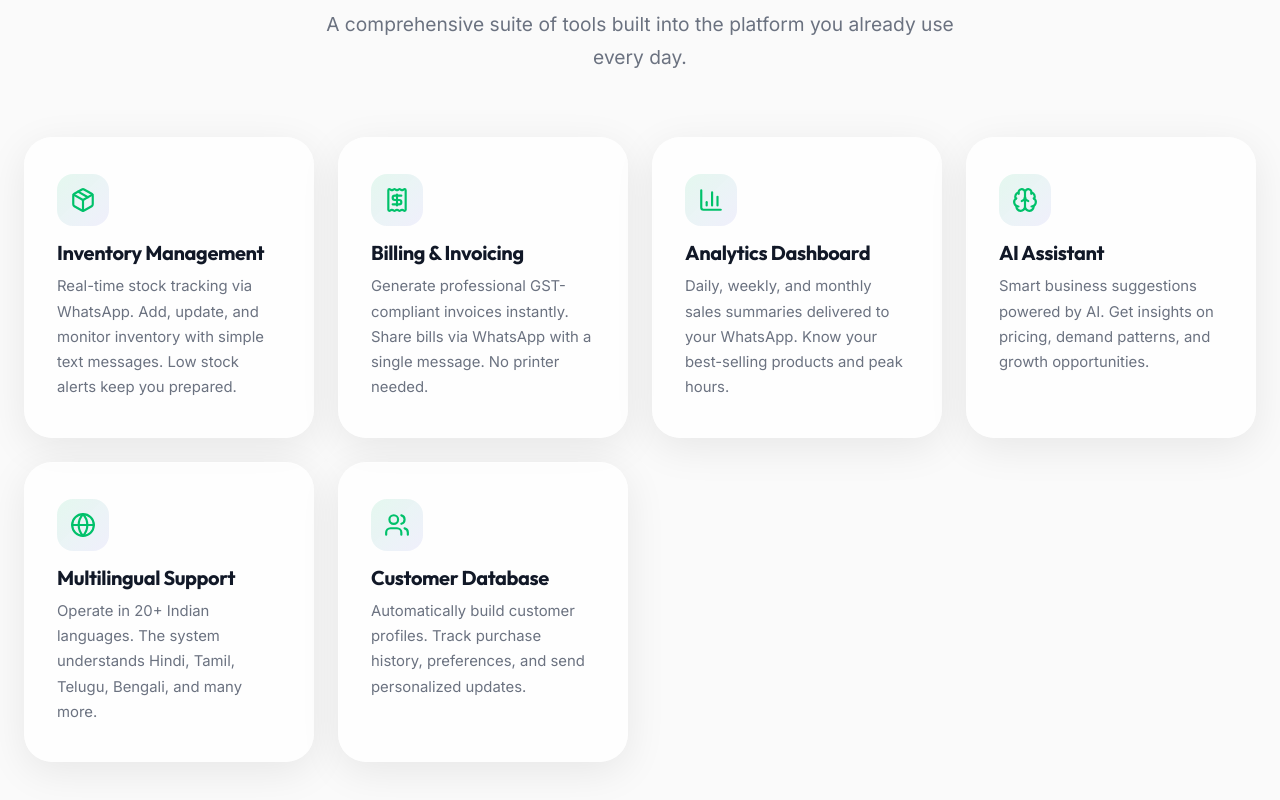
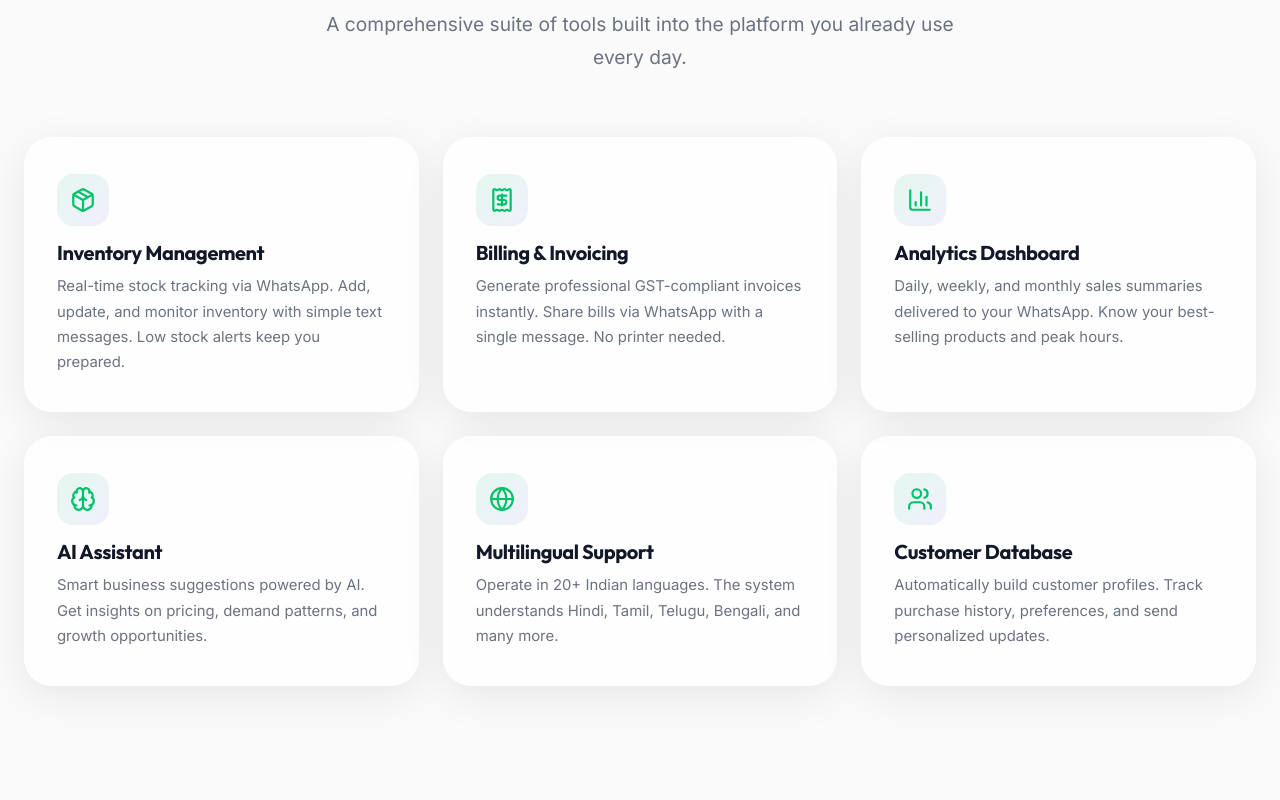
Before and after one commit to korrakiran/karobaar_web, a React (Vite) app: page /about in a window 1280 px wide. Shown: the part 1160-1960 px from the top of the page. Built offline with nearby package versions, Linux system fonts and the light colour scheme.

Commit message:
Fix: change capabilities grid layout on About page to a balanced 3x2 grid (3 per row) on desktop

```diff
--- a/src/pages/About.jsx
+++ b/src/pages/About.jsx
@@ -105,7 +105,7 @@
           <h2 className="section-title">What Karobaar <span className="gradient-text">Can Do</span></h2>
           <p className="section-subtitle">A comprehensive suite of tools built into the platform you already use every day.</p>
         </AnimatedSection>
-        <div style={{ display: 'grid', gridTemplateColumns: 'repeat(auto-fit, minmax(280px, 1fr))', gap: 24 }}>
+        <div className="grid grid-cols-1 md:grid-cols-2 lg:grid-cols-3 gap-6">
           {capabilities.map((cap, i) => {
             const IconComp = cap.Icon
             return (
```
